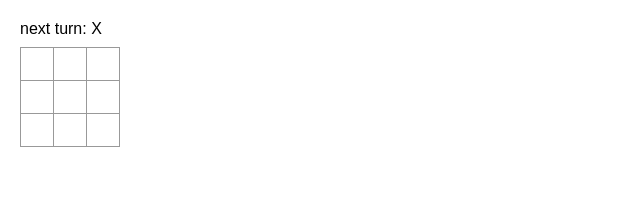
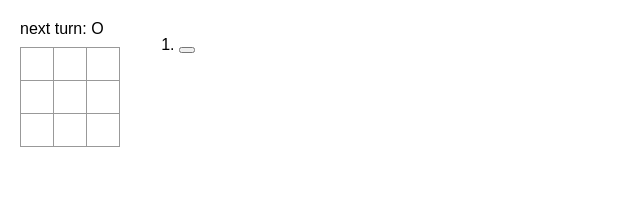
Before and after one commit to jakynevs/noughtsCrosses, a React (Create React App) app in the folder src/: page / in a window 1280 px wide. Shown: the top 197 px of the page, without its empty margins (0-640 px from the left). Built offline with nearby package versions, Linux system fonts and the light colour scheme.

Commit message:
Final game

```diff
--- a/package.json
+++ b/package.json
@@ -9,7 +9,6 @@
     "react-scripts": "1.0.0"
   },
   "name": "ljg0t8",
-  "description": null,
   "version": "0.0.0",
   "scripts": {
     "start": "react-scripts start",
--- a/src/App.js
+++ b/src/App.js
@@ -8,12 +8,18 @@
   );
 }
 
-export default function Board() {
-  const [squares, setSquares] = useState(Array(9).fill(null));
-  const [count, setCount] = useState(0);
-  const [fill, setFill] = useState("X");
+function Board({ squares, onPlay, fill }) {
+  function handleClick(i) {
+    if (squares[i] || calculateWinner(squares)) {
+      return;
+    }
+
+    const nextSquares = squares.slice();
+    nextSquares[i] = fill;
+
+    onPlay(nextSquares);
+  }
   const winner = calculateWinner(squares);
-
   let status;
   if (winner) {
     status = winner + " wins!";
@@ -21,17 +27,6 @@
     status = "next turn: " + fill;
   }
 
-  function handleClick(i) {
-    if (squares[i] || calculateWinner(squares)) {
-      return;
-    }
-
-    const nextSquares = squares.slice();
-    nextSquares[i] = fill;
-    setSquares(nextSquares);
-    setCount(count + 1);
-    setFill(count % 2 == 0 ? "O" : "X");
-  }
   return (
     <div>
       <div className="status">{status}</div>
@@ -49,6 +44,49 @@
         <Square value={squares[6]} onSquareClick={() => handleClick(6)} />
         <Square value={squares[7]} onSquareClick={() => handleClick(7)} />
         <Square value={squares[8]} onSquareClick={() => handleClick(8)} />
+      </div>
+    </div>
+  );
+}
+
+export default function Game() {
+  const [history, setHistory] = useState([Array(9).fill(null)]);
+  const [count, setCount] = useState(0);
+  const fill = count % 2 === 0 ? "O" : "X";
+  const currentSquares = history[count];
+
+  function handlePlay(nextSquares) {
+    const nextHistory = [...history.slice(0, count + 1), nextSquares];
+    setHistory(nextHistory);
+    setCount(nextHistory.length - 1);
+  }
+
+  function jumpTo(nextMove) {
+    setCount(nextMove);
+  }
+
+  const moves = history.map((move) => {
+    let description;
+    move > 0 ? (description = "Go to move " + move) : (description = "");
+    return (
+      <li key={move}>
+        <button onClick={() => jumpTo(move)}>{description}</button>
+      </li>
+    );
+  });
+
+  return (
+    <div className="game">
+      <div className="game-board">
+        <Board
+          fill={fill}
+          count={count}
+          squares={currentSquares}
+          onPlay={handlePlay}
+        />
+      </div>
+      <div className="game-info">
+        <ol>{moves}</ol>
       </div>
     </div>
   );
```
